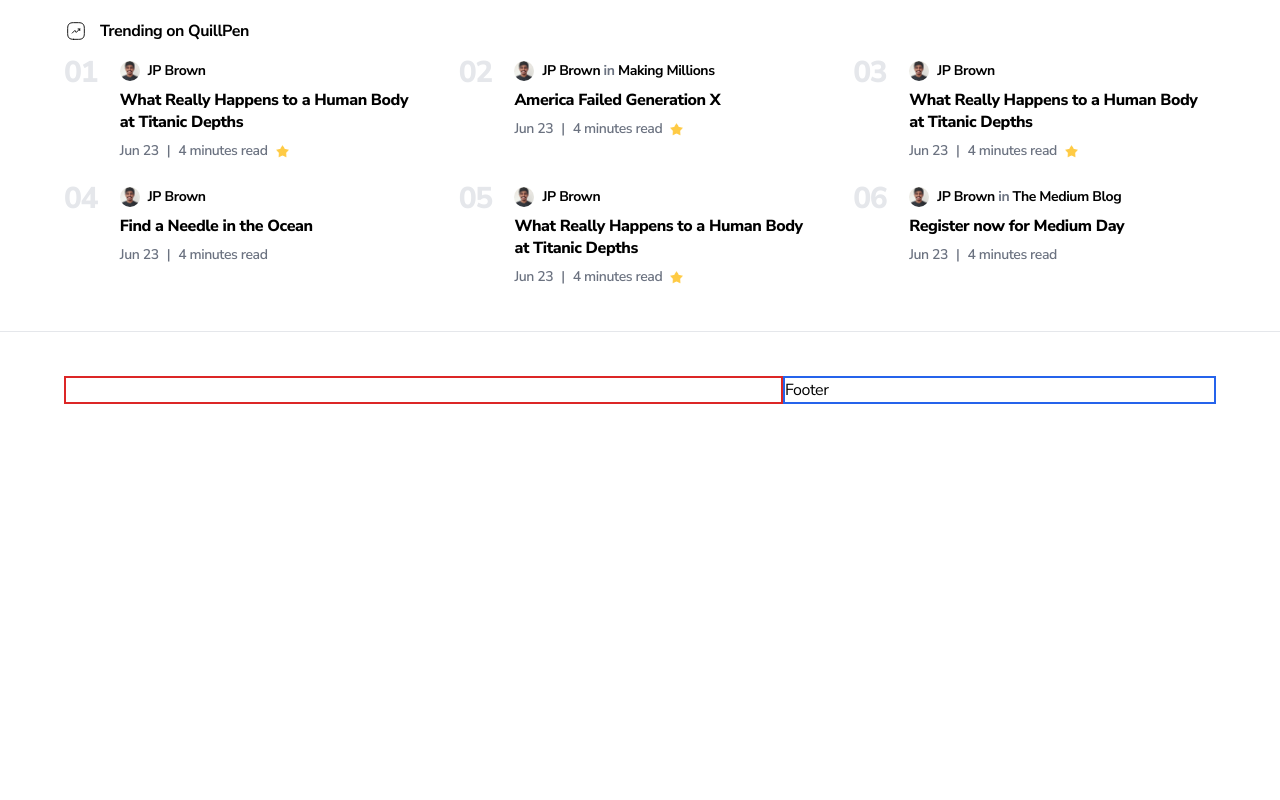
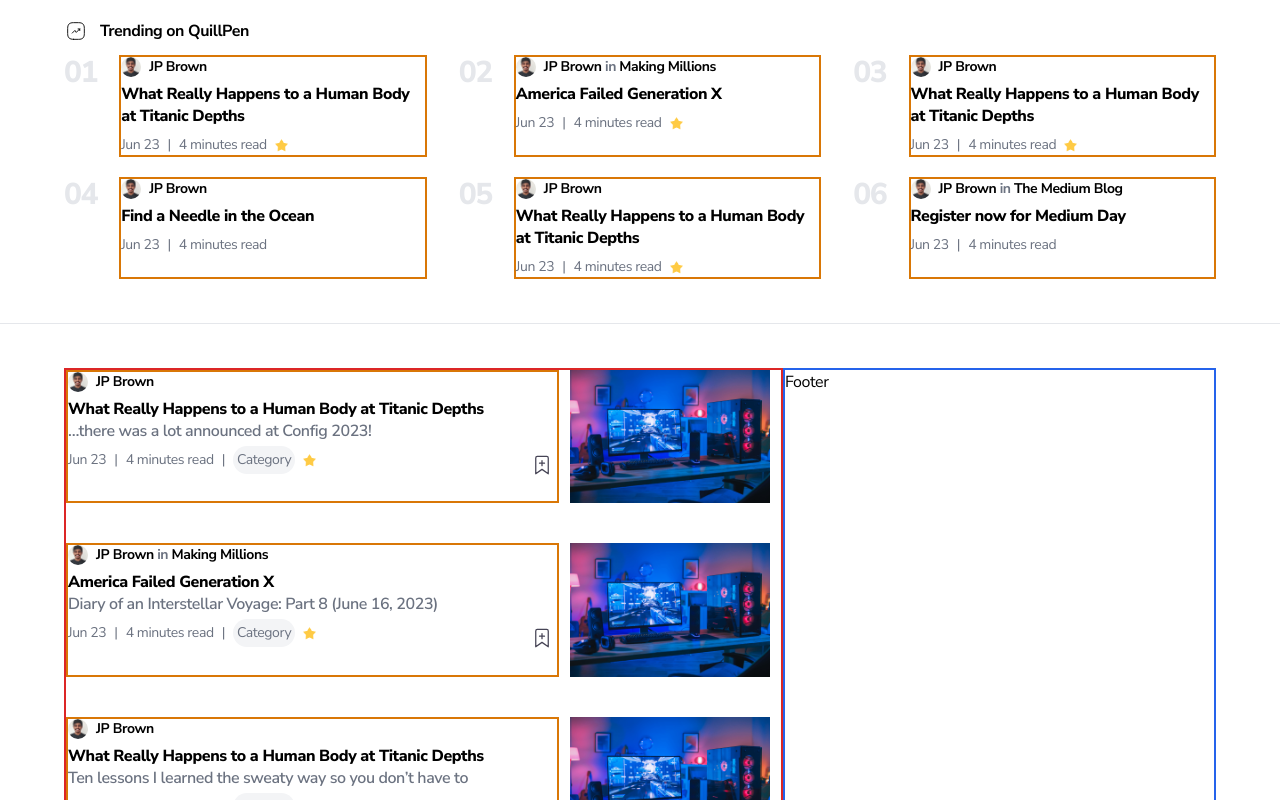
Before and after one commit to IsuruVihan/quill-pen, a Next.js app: page / in a window 1280 px wide. Shown: the part 540-1340 px from the top of the page. Before the commit the page ends 988 px from the top, so only its background shows below. Built offline with nearby package versions, Linux system fonts and the light colour scheme.

Commit message:
Thumbnail done

```diff
--- a/app/components/TrendingPost.tsx
+++ b/app/components/TrendingPost.tsx
@@ -4,9 +4,11 @@ import Link from "next/link";
 
 import Avatar from "@/public/avatar.jpg";
 import Star from "@/public/star.png";
+import Bookmark from "@/public/bookmark.svg";
+import Thumbnail from "@/public/post-thumbnail.jpg";
 
 type Props = {
-  no: number,
+  no?: number,
   author: {
     name: string,
     // image
@@ -18,22 +20,38 @@ type Props = {
     link: string,
   },
   title: string,
+  subtitle?: string,
+  // thumbnail,
+  category?: string,
   link: string,
   date: string,
   minutes: string,
   membersOnly: boolean,
+  bookmarkingEnabled: boolean,
 };
 
 export default function TrendingPost(props: Props): JSX.Element {
-  const {no, author, publication, title, link, date, minutes, membersOnly} = props;
+  const {
+    no,
+    author,
+    publication,
+    title,
+    subtitle,
+    category,
+    link,
+    date,
+    minutes,
+    membersOnly,
+    bookmarkingEnabled,
+  } = props;
 
   return (
     <div className="flex flex-row">
-      <div className="flex-1 sm:flex-1 xl:flex-2 font-extrabold text-gray-200 text-3xl tracking-tighter">
+      {no && <div className="flex-1 sm:flex-1 xl:flex-2 font-extrabold text-gray-200 text-3xl tracking-tighter">
         0{no}
-      </div>
-      <div className="pt-1.5 flex-5 sm:flex-11 md:flex-5 lg:flex-7 xl:flex-11">
-        <div className="flex items-center gap-2 h-5">
+      </div>}
+      <div className="pt-1.5 flex-5 sm:flex-11 md:flex-5 lg:flex-7 xl:flex-11 border-2 border-solid border-amber-600">
+        <div className="flex items-center gap-2 h-5 pb-3">
           <Link href={publication ? publication.link : author.link}>
             <Image className="rounded-full" src={Avatar} alt="Avatar" width={20} height={20}/>
           </Link>
@@ -50,17 +68,34 @@ export default function TrendingPost(props: Props): JSX.Element {
           </p>
         </div>
         <Link href={link}>
-          <p className="font-extrabold leading-snug py-2">{title}</p>
+          <p className="font-extrabold leading-snug">{title}</p>
         </Link>
-        <div className="h-5 flex gap-2 items-center font-semibold text-gray-500 text-sm">
-          <p>{date}</p>
-          <p>|</p>
-          <p>{minutes} minutes read</p>
-          {membersOnly && <div className="py-auto">
-            <Image src={Star} alt="Members only" width={13} height={13}/>
-          </div>}
+        {subtitle && <Link href={link}>
+          <p className="font-semibold leading-snug text-gray-500">{subtitle}</p>
+        </Link>}
+        <div className="flex flex-row justify-between pt-2">
+          <div className="h-5 flex gap-2 items-center font-normal text-gray-500 text-sm">
+            <p>{date}</p>
+            <p>|</p>
+            <p>{minutes} minute{parseInt(minutes) > 1 ? 's' : ''} read</p>
+            {category && <p>|</p>}
+            {category &&
+              <Link href={"/"}>
+                <p className="bg-gray-100 p-1 rounded-2xl hover:bg-gray-200 transition-colors duration-300 ease-in-out">
+                  {category}
+                </p>
+              </Link>
+            }
+            {membersOnly && <div className="py-auto">
+              <Image src={Star} alt="Members only" width={13} height={13}/>
+            </div>}
+          </div>
+          {bookmarkingEnabled && <Image src={Bookmark} alt={"Add bookmark"} className="cursor-pointer" width={30}/>}
         </div>
       </div>
+      {subtitle && <div className="flex-5 flex justify-center">
+        <Image src={Thumbnail} alt={title} width={200}/>
+      </div>}
     </div>
   );
 }
--- a/app/page.tsx
+++ b/app/page.tsx
@@ -14,6 +14,8 @@ const popularPostsData = [
       link: "/",
     },
     title: "What Really Happens to a Human Body at Titanic Depths",
+    subtitle: "…there was a lot announced at Config 2023!",
+    category: "Category",
     link: "/",
     date: "Jun 23",
     minutes: "4",
@@ -29,6 +31,8 @@ const popularPostsData = [
       link: "/",
     },
     title: "America Failed Generation X",
+    subtitle: "Diary of an Interstellar Voyage: Part 8 (June 16, 2023)",
+    category: "Category",
     link: "/",
     date: "Jun 23",
     minutes: "4",
@@ -40,6 +44,8 @@ const popularPostsData = [
       link: "/",
     },
     title: "What Really Happens to a Human Body at Titanic Depths",
+    subtitle: "Ten lessons I learned the sweaty way so you don’t have to",
+    category: "Category",
     link: "/",
     date: "Jun 23",
     minutes: "4",
@@ -51,6 +57,8 @@ const popularPostsData = [
       link: "/",
     },
     title: "Find a Needle in the Ocean",
+    subtitle: "Creativity, memory and our relationship with time",
+    category: "Category",
     link: "/",
     date: "Jun 23",
     minutes: "4",
@@ -62,6 +70,8 @@ const popularPostsData = [
       link: "/",
     },
     title: "What Really Happens to a Human Body at Titanic Depths",
+    subtitle: "Is endless scrolling evil? How can we balance ease-of-use with what’s best for humanity?",
+    category: "Category",
     link: "/",
     date: "Jun 23",
     minutes: "4",
@@ -77,6 +87,8 @@ const popularPostsData = [
       link: "/",
     },
     title: "Register now for Medium Day",
+    subtitle: "What I learned from introducing myself to a stranger every day for a month",
+    category: "Category",
     link: "/",
     date: "Jun 23",
     minutes: "4",
@@ -123,13 +135,28 @@ export default function Home(): JSX.Element {
               date={post.date}
               minutes={post.minutes}
               membersOnly={post.membersOnly}
+              bookmarkingEnabled={false}
             />;
           })}
         </div>
       </section>
       <section className="px-5 py-11 md:px-12 lg:px-16 2xl:px-44 flex flex-col-reverse lg:flex-row">
-        <div className="border-2 border-solid border-red-600 lg:flex-5">
-
+        <div className="border-2 border-solid border-red-600 lg:flex-5 flex flex-col gap-10">
+          {popularPostsData.map((post, id) => {
+            return <TrendingPost
+              key={id}
+              author={post.author}
+              publication={post.publication}
+              title={post.title}
+              subtitle={post.subtitle}
+              category={post.category}
+              link={post.link}
+              date={post.date}
+              minutes={post.minutes}
+              membersOnly={post.membersOnly}
+              bookmarkingEnabled={true}
+            />;
+          })}
         </div>
         <footer className="border-2 border-solid border-blue-600 lg:flex-3">
           Footer
```
Also changed, not shown: public/bookmark.svg (added), public/post-thumbnail.jpg (added).
